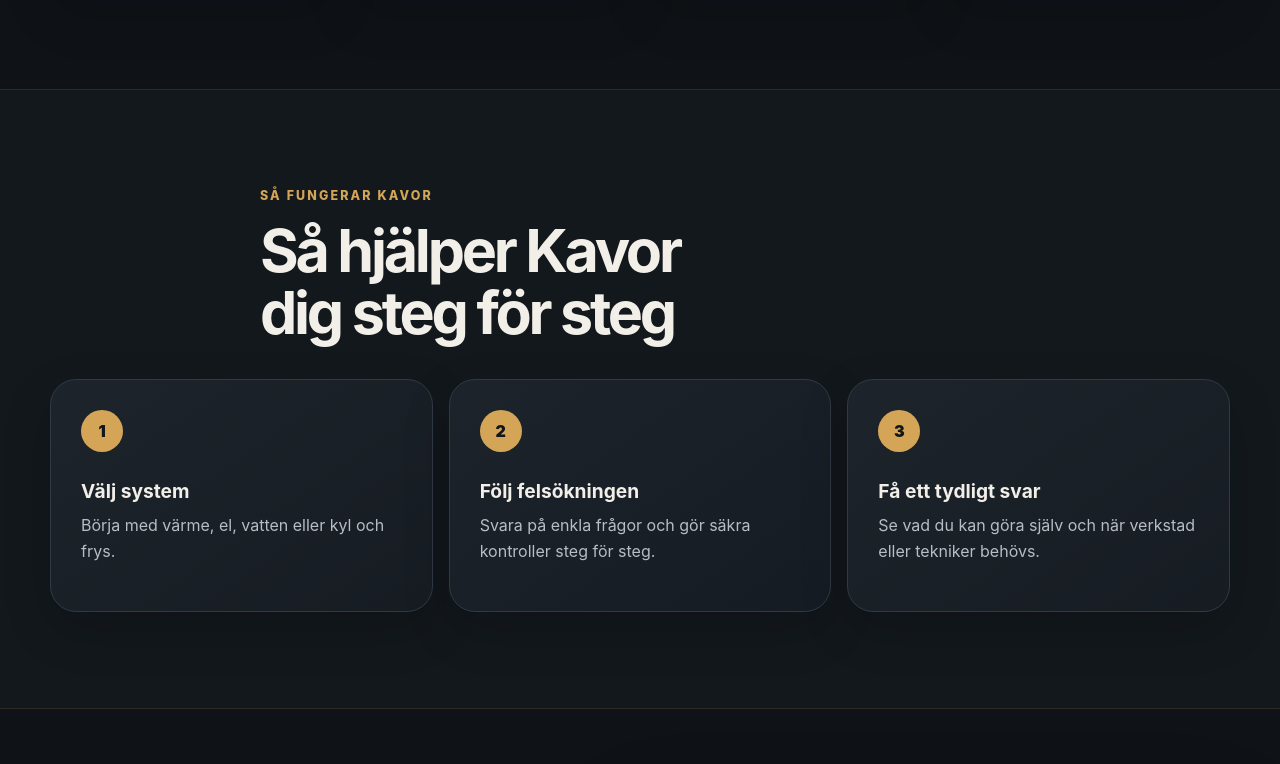
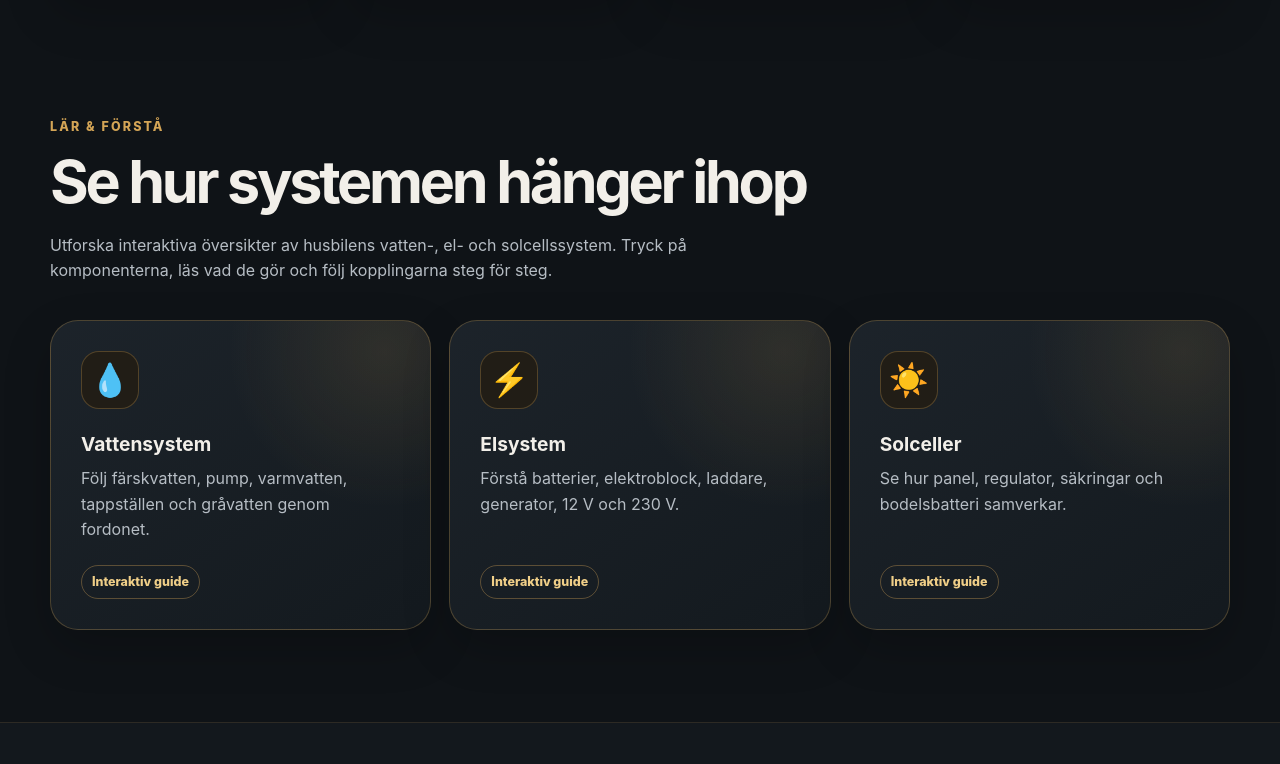
Before and after one commit to claudiocova10-hash/kavor.se, a plain HTML site: page index.html in a window 1280 px wide. Shown: the part 1596-2360 px from the top of the page. Drawn offline with Linux system fonts and the light colour scheme.

Commit message:
Add Learn and Understand and Android download

```diff
--- a/index.html
+++ b/index.html
@@ -4,16 +4,16 @@
   <meta charset="utf-8">
   <meta name="viewport" content="width=device-width, initial-scale=1, viewport-fit=cover">
   <title>Kavor – Hjälpen innan verkstaden</title>
-  <meta name="description" content="Kavor guidar husbils- och husvagnsägare genom felsökning av värme, el, vatten och kyl/frys – steg för steg, även offline.">
+  <meta name="description" content="Kavor guidar husbils- och husvagnsägare genom felsökning och interaktivt lärande om värme, el, vatten, kyl/frys och solceller – även offline.">
   <meta property="og:type" content="website">
   <meta property="og:locale" content="sv_SE">
   <meta property="og:title" content="Kavor – Felsök smart. Kör tryggt.">
-  <meta property="og:description" content="Kavor finns nu för iPhone. Testa gratis i 3 dagar och få tydlig felsökning för husbil och husvagn.">
+  <meta property="og:description" content="Kavor finns nu för iPhone och Android. Felsök steg för steg och lär dig hur husbilens system hänger ihop.">
   <meta property="og:url" content="https://kavor.se/">
   <meta property="og:image" content="https://kavor.se/assets/social/kavor-app-store-lansering-2026.png">
   <meta name="twitter:card" content="summary_large_image">
   <meta name="twitter:title" content="Kavor – Felsök smart. Kör tryggt.">
-  <meta name="twitter:description" content="Kavor finns nu för iPhone. Testa gratis i 3 dagar.">
+  <meta name="twitter:description" content="Kavor finns nu för iPhone och Android. Felsök och lär dig hur husbilens system fungerar.">
   <meta name="twitter:image" content="https://kavor.se/assets/social/kavor-app-store-lansering-2026.png">
   <meta name="theme-color" content="#0f1317">
   <link rel="icon" type="image/png" sizes="32x32" href="assets/favicon-32.png">
@@ -34,7 +34,7 @@
         <a href="#funktioner">Funktioner</a>
         <a href="#om">Om Kavor</a>
         <a class="support-link" href="support.html">Support</a>
-        <a class="nav-status" href="https://apps.apple.com/se/app/kavor/id6796431004" target="_blank" rel="noopener">Hämta för iPhone</a>
+        <a class="nav-status" href="#lansering">Hämta appen</a>
       </nav>
     </div>
   </header>
@@ -71,6 +71,7 @@
           <p class="hero-description">Kavor guidar dig i husbilen och husvagnen. Följ tydliga steg, förstå vad du kan kontrollera själv och se när det är dags att kontakta en fackman.</p>
           <div class="hero-actions">
             <a class="button primary" href="https://apps.apple.com/se/app/kavor/id6796431004" target="_blank" rel="noopener">Hämta i App Store</a>
+            <a class="button store-button" href="https://play.google.com/store/apps/details?id=se.kavor.app" target="_blank" rel="noopener">Hämta på Google Play</a>
             <a class="button secondary" href="#sa-fungerar">Så fungerar Kavor</a>
           </div>
           <ul class="trust-list" aria-label="Viktiga egenskaper">
@@ -115,6 +116,34 @@
           <span class="system-icon cold" aria-hidden="true">❄</span>
           <h3>Kyl &amp; frys</h3>
           <p>Felsökning för gasol, 12 V och 230 V med tydliga säkerhetsstopp.</p>
+        </article>
+      </div>
+    </section>
+
+    <section id="lar-och-forsta" class="section learning-section">
+      <div class="section-heading">
+        <p class="eyebrow">Lär &amp; förstå</p>
+        <h2>Se hur systemen hänger ihop</h2>
+        <p>Utforska interaktiva översikter av husbilens vatten-, el- och solcellssystem. Tryck på komponenterna, läs vad de gör och följ kopplingarna steg för steg.</p>
+      </div>
+      <div class="learning-grid">
+        <article class="learning-card water-learning">
+          <span class="learning-icon" aria-hidden="true">💧</span>
+          <h3>Vattensystem</h3>
+          <p>Följ färskvatten, pump, varmvatten, tappställen och gråvatten genom fordonet.</p>
+          <span class="learning-tag">Interaktiv guide</span>
+        </article>
+        <article class="learning-card power-learning">
+          <span class="learning-icon" aria-hidden="true">⚡</span>
+          <h3>Elsystem</h3>
+          <p>Förstå batterier, elektroblock, laddare, generator, 12 V och 230 V.</p>
+          <span class="learning-tag">Interaktiv guide</span>
+        </article>
+        <article class="learning-card solar-learning">
+          <span class="learning-icon" aria-hidden="true">☀️</span>
+          <h3>Solceller</h3>
+          <p>Se hur panel, regulator, säkringar och bodelsbatteri samverkar.</p>
+          <span class="learning-tag">Interaktiv guide</span>
         </article>
       </div>
     </section>
@@ -165,11 +194,12 @@
 
     <section id="lansering" class="section launch-section">
       <div class="launch-card">
-        <p class="eyebrow">Nu i App Store</p>
-        <h2>Kavor finns nu för iPhone.</h2>
-        <p>Testa alla funktioner gratis i 3 dagar. Därefter kostar Kavor 39 kr per månad. Avsluta när du vill. Android-versionen kommer senare.</p>
+        <p class="eyebrow">Nu i App Store och Google Play</p>
+        <h2>Kavor finns nu för iPhone och Android.</h2>
+        <p>Testa alla funktioner gratis i 3 dagar. Därefter kostar Kavor 39 kr per månad. Avsluta när du vill.</p>
         <div class="launch-actions">
           <a class="button primary" href="https://apps.apple.com/se/app/kavor/id6796431004" target="_blank" rel="noopener">Hämta Kavor i App Store</a>
+          <a class="button store-button" href="https://play.google.com/store/apps/details?id=se.kavor.app" target="_blank" rel="noopener">Hämta Kavor på Google Play</a>
           <a class="button secondary" href="mailto:info@kavor.se">info@kavor.se</a>
         </div>
       </div>
--- a/style.css
+++ b/style.css
@@ -285,6 +285,12 @@ h3 {
   color: #11161b;
 }
 
+.button.store-button {
+  border-color: rgba(212, 165, 86, 0.52);
+  background: #161c21;
+  color: var(--gold-light);
+}
+
 .button.secondary {
   border-color: rgba(255, 255, 255, 0.32);
   background: rgba(15, 19, 23, 0.42);
@@ -402,6 +408,54 @@ h3 {
 
 .systems-section {
   padding-top: 76px;
+}
+
+.learning-section {
+  padding-top: 28px;
+}
+
+.learning-grid {
+  display: grid;
+  grid-template-columns: repeat(3, minmax(0, 1fr));
+  gap: 18px;
+}
+
+.learning-card {
+  min-width: 0;
+  padding: 30px;
+  border: 1px solid rgba(212, 165, 86, 0.28);
+  border-radius: 28px;
+  background:
+    radial-gradient(circle at 88% 10%, rgba(212, 165, 86, 0.12), transparent 36%),
+    linear-gradient(145deg, rgba(29, 36, 43, 0.98), rgba(20, 26, 31, 0.98));
+  box-shadow: 0 18px 48px rgba(0, 0, 0, 0.2);
+}
+
+.learning-icon {
+  width: 58px;
+  height: 58px;
+  display: grid;
+  place-items: center;
+  margin-bottom: 24px;
+  border: 1px solid rgba(212, 165, 86, 0.28);
+  border-radius: 18px;
+  background: #211d16;
+  font-size: 2rem;
+}
+
+.learning-card p {
+  min-height: 5.2em;
+  color: var(--muted);
+}
+
+.learning-tag {
+  display: inline-flex;
+  padding: 6px 10px;
+  border: 1px solid rgba(212, 165, 86, 0.36);
+  border-radius: 999px;
+  color: var(--gold-light);
+  font-size: 0.78rem;
+  font-weight: 800;
 }
 
 .steps-section {
@@ -642,6 +696,10 @@ h3 {
   .systems-grid {
     grid-template-columns: repeat(2, minmax(0, 1fr));
   }
+
+  .learning-grid {
+    grid-template-columns: repeat(3, minmax(0, 1fr));
+  }
 }
 
 @media (max-width: 700px) {
@@ -730,9 +788,14 @@ h3 {
   }
 
   .steps-grid,
+  .learning-grid,
   .story-section,
   .safety-card {
     grid-template-columns: 1fr;
+  }
+
+  .learning-card p {
+    min-height: 0;
   }
 
   .story-section {
```
